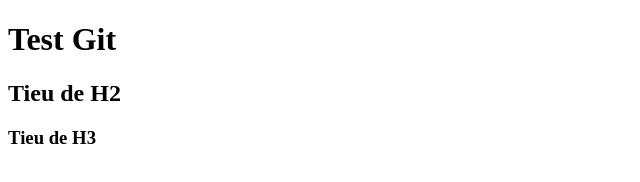
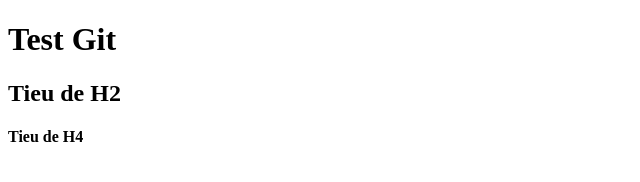
Before and after one commit to DatVu42/demo-git, a plain HTML site: page index.html in a window 1280 px wide. Shown: the full height of the page, 0-640 px from the left. Drawn offline with Linux system fonts and the light colour scheme.

Commit message:
the second commit

```diff
--- a/index.html
+++ b/index.html
@@ -8,6 +8,6 @@
 <body>
     <h1>Test Git</h1>
     <h2>Tieu de H2</h2>
-    <h3>Tieu de H3</h3>
+    <h4>Tieu de H4</h4>
 </body>
 </html>
--- /dev/null
+++ b/style.css
@@ -0,0 +1,4 @@
+* {
+    margin: 0;
+    padding: 0;
+}
```
